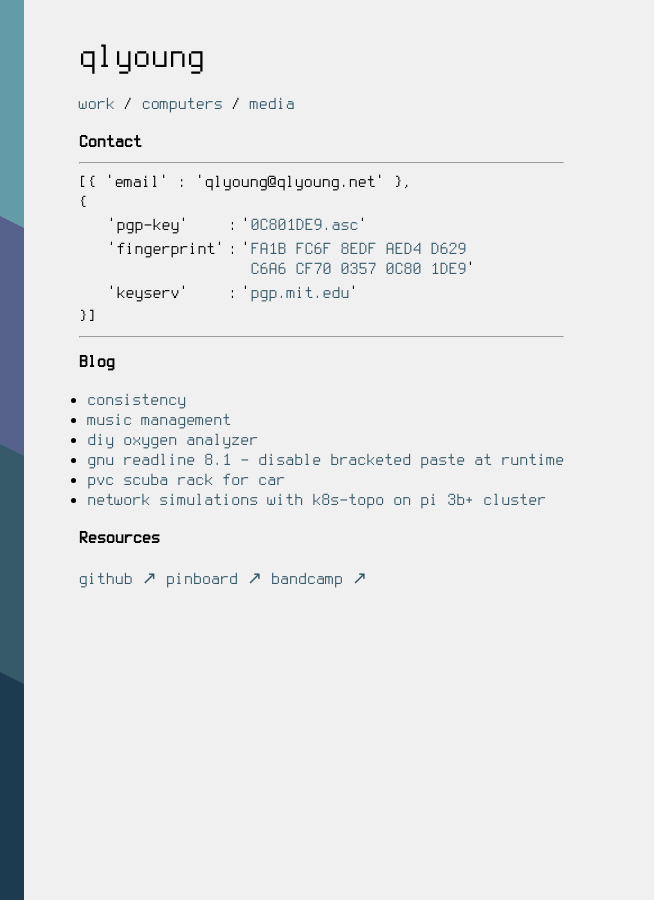
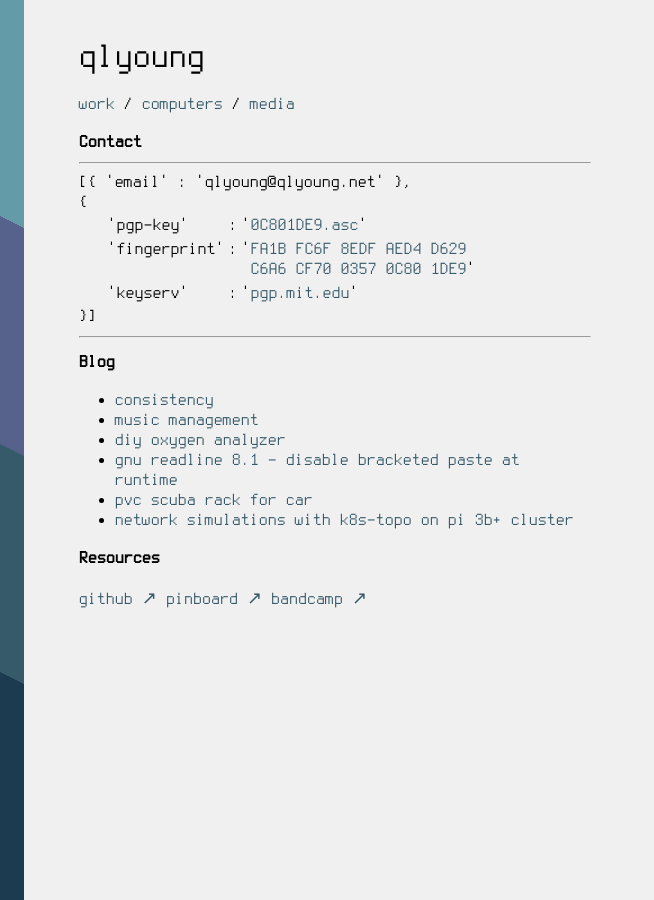
Before and after one commit to qlyoung/qlyoung.github.io, a Jekyll site: the page built from index.html, in a window 1280 px wide. Shown: the whole page, without its empty margins (0-654 px from the left). Built offline with Jekyll 4.4.1, drawn with Linux system fonts in a browser that asks for light colours.

Commit message:
adjust blog list padding

```diff
--- a/css/main.css
+++ b/css/main.css
@@ -80,7 +80,7 @@
 }
 
 #bloglist {
-  margin-left: -4ex;
+  padding-left: 4vh;
 }
 
 .leftind {
```
